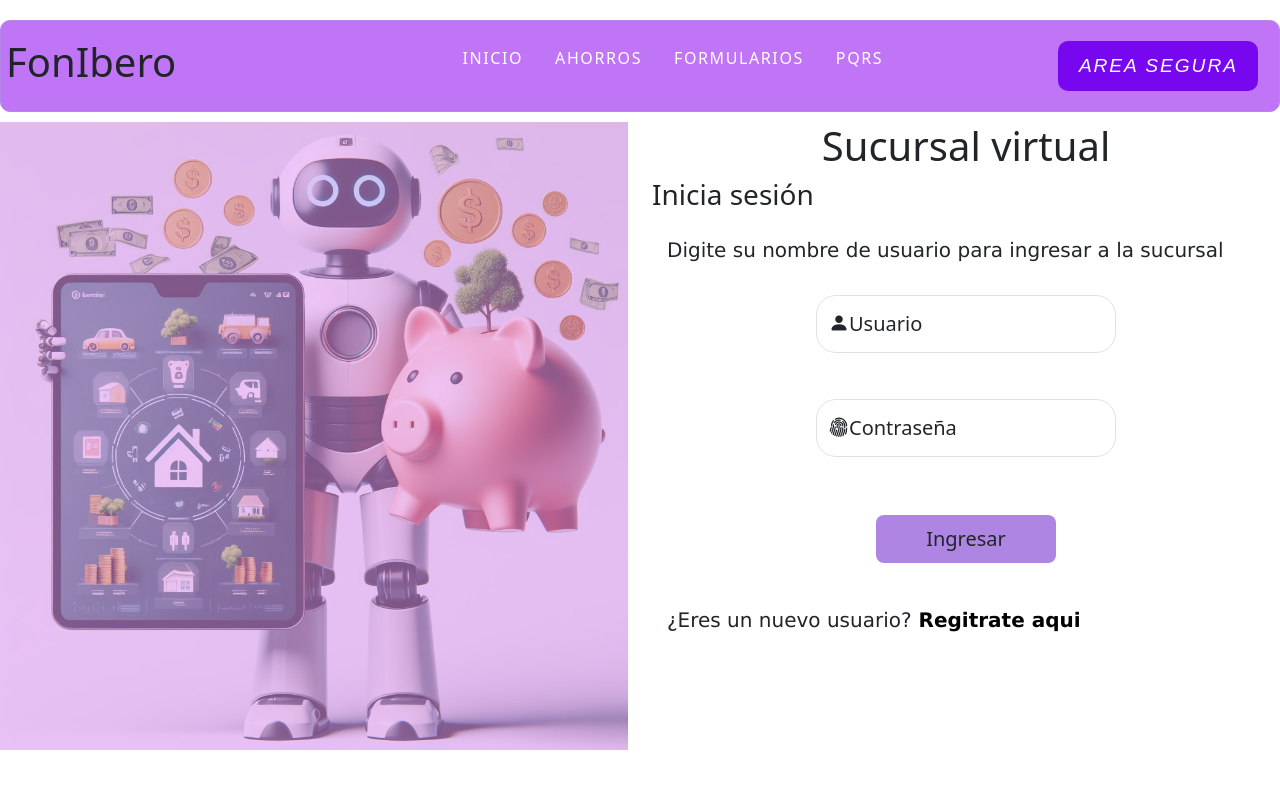
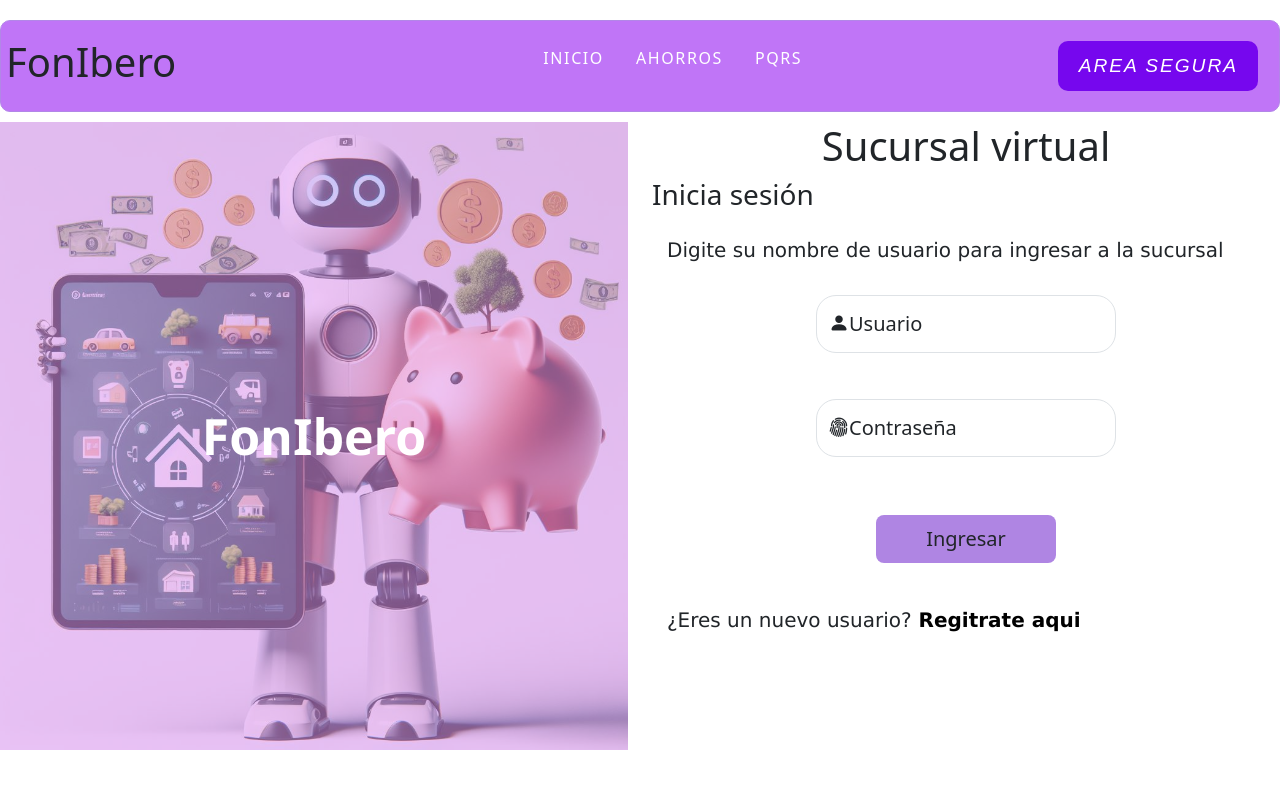
Before and after one commit to edalsare/fondo-empleados, a Next.js app: page /login in a window 1280 px wide. Shown: the top 800 px of the page. Built offline with nearby package versions, Linux system fonts and the light colour scheme.

Commit message:
detalles login

```diff
--- a/src/app/componets/header/Header.tsx
+++ b/src/app/componets/header/Header.tsx
@@ -14,7 +14,6 @@
                     <ul>
                         <li><Link className="ah" href="/">Inicio</Link></li>
                         <li><Link className="ah" href="/ahorros">Ahorros</Link></li>
-                        <li><Link className="ah" href="">Formularios</Link></li>
                         <li><Link className="ah" href="/pqrs">PQRS</Link></li>
                     </ul>
                 </div>
--- a/src/app/login/login.css
+++ b/src/app/login/login.css
@@ -2,12 +2,13 @@
   margin-top: 30px;
 }
 .figure {
+    position: relative;
   background: rgba(188, 4, 224, 0.447);
 }
 
 .img-login {
   opacity: 0.5;
-  border-radius: 0%;
+  border-radius: 0;
 }
 
 .datos-login {
@@ -50,3 +51,14 @@
     color: black;
     font-weight: bold;
 }
+
+.center{
+    position: absolute;
+  top: 50%;
+  left: 50%;
+  transform: translate(-50%, -50%);
+  font-size: 50px;
+  font-weight: bold;
+  color: white;
+  font-family:'Segoe UI', Tahoma, Geneva, Verdana, sans-serif;
+}
--- a/src/app/login/page.tsx
+++ b/src/app/login/page.tsx
@@ -13,6 +13,7 @@
               className="img-login img-fluid"
               alt="..."
             />
+            <div className="center">FonIbero</div>
           </div>
         </div>
         <div className="col">
```
